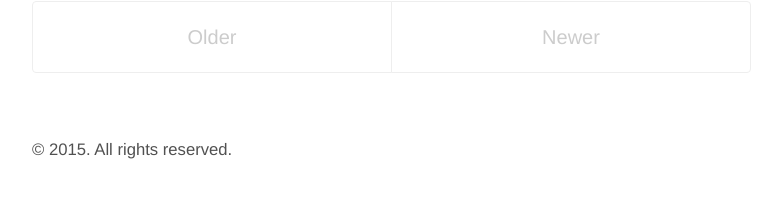
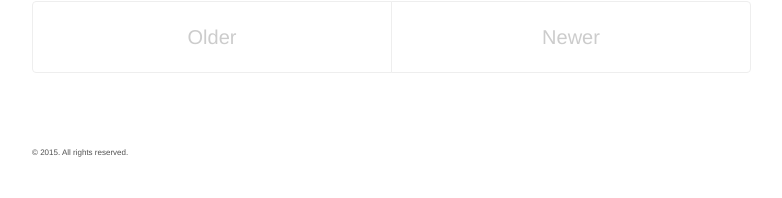
Before and after one commit to CanIGetAPickle/CanIGetAPickle.github.io, a Jekyll site: the page built from index.html, in a window 1280 px wide. Shown: the part 398-596 px from the top of the page, without its empty margins (248-1030 px from the left). Built offline with Jekyll 4.4.1, drawn with Linux system fonts in a browser that asks for light colours; the list of posts is cut into pages by our own code.

Commit message:
Make small smaller

```diff
--- a/public/css/poole.css
+++ b/public/css/poole.css
@@ -137,6 +137,10 @@ p {
 
 strong {
   color: #303030;
+}
+
+small {
+  font-size: 8px;
 }
 
 
```
